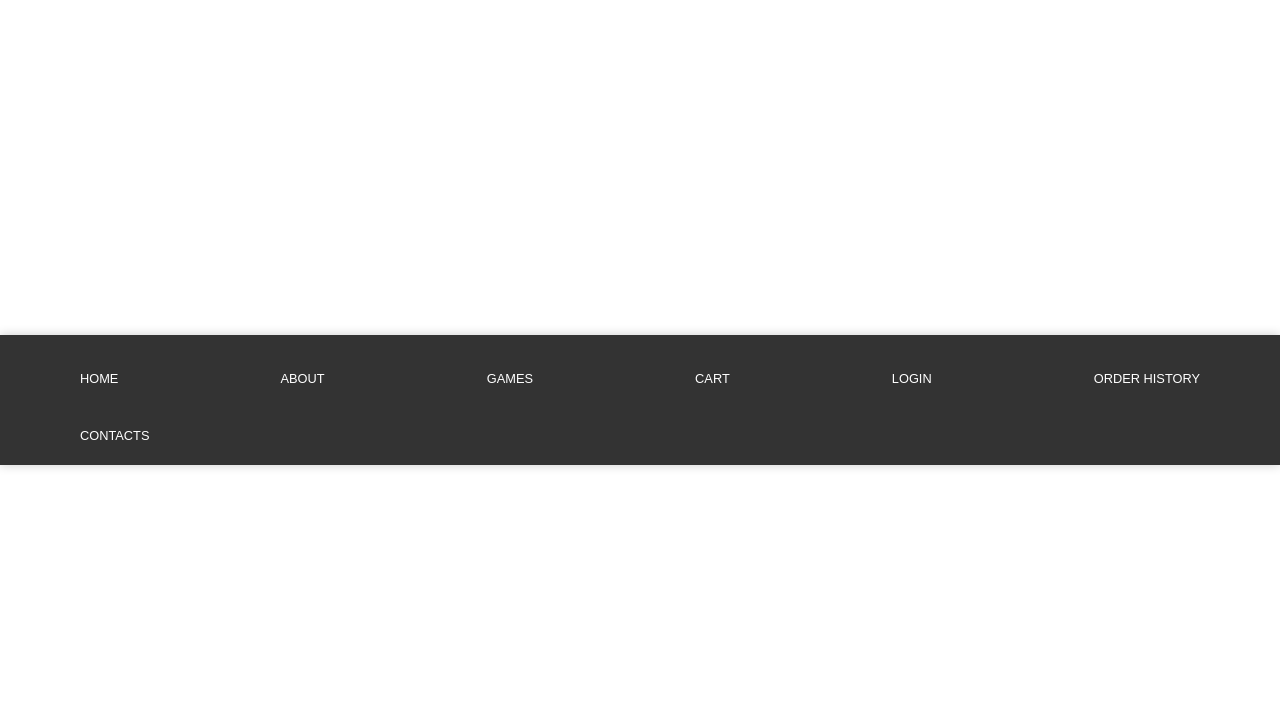
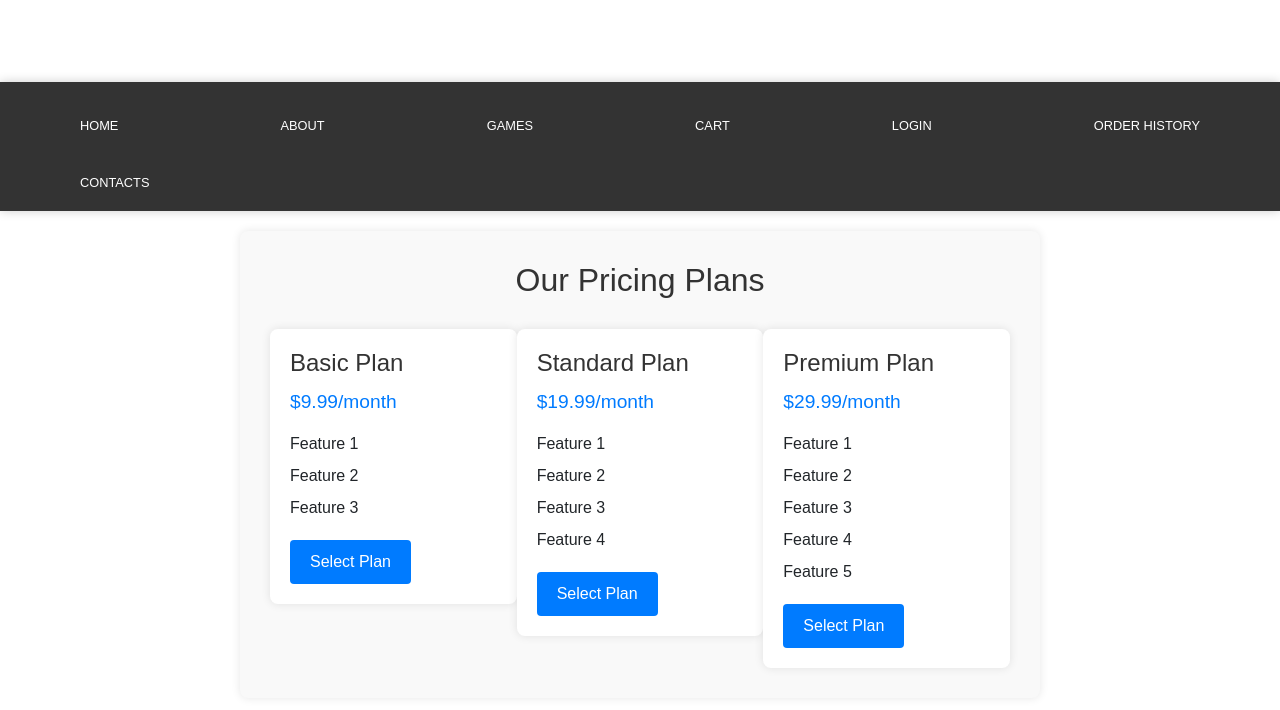
Before and after one commit to deerrickkorir/Phaese-4-Group-project, a React (Vite) app in the folder frontend/: page /cart in a window 1280 px wide. Shown: the top 710 px of the page. Built offline with nearby package versions, Linux system fonts and the light colour scheme.

Commit message:
page-game

```diff
--- a/frontend/src/App.jsx
+++ b/frontend/src/App.jsx
@@ -8,6 +8,7 @@ import Login from './components/Login';
 import OrderHistory from './components/OrderHistory';
 import AboutPage from './components/About';
 import 'bootstrap/dist/css/bootstrap.min.css';
+import Contact from './components/Contact';
 
 
 function App() {
@@ -18,7 +19,7 @@ function App() {
                 <Routes>
                     <Route path="/" element={<HomePage />} />
                     <Route path="/games" element={<GamePage />} />
-
+                    <Route path="/contacts" element={<Contact />} />
                     <Route path="/cart" element={<Cart />} />
                     <Route path="/login" element={<Login />} />
                     <Route path="/order-history" element={<OrderHistory />} />
--- a/frontend/src/components/Cart.jsx
+++ b/frontend/src/components/Cart.jsx
@@ -1,12 +1,47 @@
-import React from 'react'
-import Navbar from './NavBar'
+import React from 'react';
+import './cart.css';
 
 function Cart() {
-  return (
-    <div>
-
-    </div>
-  )
+    return (
+        <div className='pricing-container'>
+            <h2 className='pricing-title'>Our Pricing Plans</h2>
+            <div className="pricing-section">
+                <div className="pricing-card">
+                    <h3 className="plan-name">Basic Plan</h3>
+                    <p className="plan-price">$9.99/month</p>
+                    <ul className="plan-features">
+                        <li>Feature 1</li>
+                        <li>Feature 2</li>
+                        <li>Feature 3</li>
+                    </ul>
+                    <button className="select-plan-button">Select Plan</button>
+                </div>
+                <div className="pricing-card">
+                    <h3 className="plan-name">Standard Plan</h3>
+                    <p className="plan-price">$19.99/month</p>
+                    <ul className="plan-features">
+                        <li>Feature 1</li>
+                        <li>Feature 2</li>
+                        <li>Feature 3</li>
+                        <li>Feature 4</li>
+                    </ul>
+                    <button className="select-plan-button">Select Plan</button>
+                </div>
+                <div className="pricing-card">
+                    <h3 className="plan-name">Premium Plan</h3>
+                    <p className="plan-price">$29.99/month</p>
+                    <ul className="plan-features">
+                        <li>Feature 1</li>
+                        <li>Feature 2</li>
+                        <li>Feature 3</li>
+                        <li>Feature 4</li>
+                        <li>Feature 5</li>
+                    </ul>
+                    <button className="select-plan-button">Select Plan</button>
+                </div>
+            </div>
+        </div>
+    );
 }
 
-export default Cart
+export default Cart;
--- /dev/null
+++ b/frontend/src/components/Contact.css
@@ -0,0 +1,59 @@
+.contact-container {
+    background-color: #f0f0f0;
+    padding: 30px;
+    border-radius: 8px;
+    box-shadow: 0 0 10px rgba(0, 0, 0, 0.1);
+    text-align: center;
+    margin: 20px auto;
+    max-width: 800px;
+}
+
+.contact-title {
+    font-size: 2rem;
+    color: #333;
+    margin-bottom: 20px;
+}
+
+.contact-section {
+    display: flex;
+    justify-content: center;
+}
+
+.contact-form {
+    max-width: 600px;
+    text-align: left;
+}
+
+.form-group {
+    margin-bottom: 15px;
+}
+
+label {
+    display: block;
+    margin-bottom: 5px;
+}
+
+input[type="text"],
+input[type="email"],
+textarea {
+    width: 100%;
+    padding: 8px;
+    font-size: 1rem;
+    border: 1px solid #ccc;
+    border-radius: 4px;
+}
+
+.submit-button {
+    background-color: #007bff;
+    color: white;
+    border: none;
+    padding: 10px 20px;
+    font-size: 1rem;
+    border-radius: 4px;
+    cursor: pointer;
+    transition: background-color 0.3s ease;
+}
+
+.submit-button:hover {
+    background-color: #0056b3;
+}
--- /dev/null
+++ b/frontend/src/components/Contact.jsx
@@ -0,0 +1,29 @@
+import React from 'react';
+import './Contact.css';
+
+function Contact() {
+    return (
+        <div className='contact-container'>
+            <h2 className='contact-title'>Contact Us</h2>
+            <div className="contact-section">
+                <form className="contact-form">
+                    <div className="form-group">
+                        <label htmlFor="name">Name:</label>
+                        <input type="text" id="name" name="name" required />
+                    </div>
+                    <div className="form-group">
+                        <label htmlFor="email">Email:</label>
+                        <input type="email" id="email" name="email" required />
+                    </div>
+                    <div className="form-group">
+                        <label htmlFor="message">Message:</label>
+                        <textarea id="message" name="message" rows="4" required></textarea>
+                    </div>
+                    <button type="submit" className="submit-button">Send Message</button>
+                </form>
+            </div>
+        </div>
+    );
+}
+
+export default Contact;
--- a/frontend/src/components/GamePage.css
+++ b/frontend/src/components/GamePage.css
@@ -5,13 +5,13 @@
     font-family: sans-serif;
 }
 body{
-    background-color: #f0f0f0;
+    background-color: #f0f0f0
 }
 .card-container{
     display: flex;
     justify-content: center;
     flex-wrap: wrap;
-    margin-top: 100px;
+    margin-top: 0;
 }
 .card{
     width: 325px;
@@ -98,6 +98,7 @@ body{
   .content {
     display: flex;
     flex: 1; /* Take up remaining vertical space */
+    padding: 0;
   }
 
   /* Sidebar styling */
@@ -128,62 +129,9 @@ body{
     background-color: #ddd; /* Highlight on hover */
   }
 
-  /* Games section styling */
-  .games {
-    flex: 1; /* Take up remaining space */
-    display: flex;
-    flex-wrap: wrap;
-    gap: 20px;
-    padding: 20px;
-  }
-
-  .game-card {
-    width: 100%; /* Adjust as needed */
-    max-width: 300px; /* Maximum width of each game card */
-    background-color: #fff;
-    box-shadow: 0 4px 8px rgba(0, 0, 0, 0.1);
-    border-radius: 8px;
-    overflow: hidden;
-  }
-
-  .game-image {
-    width: 100%;
-    height: 200px; /* Adjust height as needed */
-    object-fit: cover;
-  }
-
-  .game-details {
-    padding: 16px;
-  }
-
-  .game-details h3 {
-    font-size: 18px;
-    margin-bottom: 8px;
-  }
-
-  .game-details p {
-    font-size: 14px;
-    color: #666;
-    line-height: 1.5;
-  }
-
-  .btn {
-    display: inline-block;
-    padding: 8px 16px;
-    background-color: #333;
-    color: #fff;
-    text-decoration: none;
-    border-radius: 4px;
-    margin-top: 8px;
-  }
-
-  .btn:hover {
-    background-color: #555;
-  }
-
-  h1{
+  .header-content {
+    color: rgb(115, 138, 138);
     text-align: center;
-    color: aqua;
     font-size: 28px;
     margin-bottom: 8px;
 }
--- a/frontend/src/components/GamePage.jsx
+++ b/frontend/src/components/GamePage.jsx
@@ -14,6 +14,7 @@ function GamePage() {
   const [shooters, setShooters] = useState([]);
   const [data, setData] = useState([]);
   const [filteredData, setFilteredData] = useState([]);
+  const [backgroundImage, setBackgroundImage] = useState("https://media.rawg.io/media/games/310/3106b0e012271c5ffb16497b070be739.jpg");
 
   useEffect(() => {
     fetchData()
@@ -73,21 +74,25 @@ function GamePage() {
         setData(actions);
         setCategory(category)
         setFilteredData(actions)
+        setBackgroundImage("https://media.rawg.io/media/games/310/3106b0e012271c5ffb16497b070be739.jpg");
         break;
       case 'Adventures':
         setData(adventures);
         setCategory(category)
         setFilteredData(adventures)
+        setBackgroundImage("https://media.rawg.io/media/games/daa/daaee07fcb40744d90cf8142f94a241f.jpg");
         break;
       case 'Racings':
         setData(racings);
         setCategory(category)
         setFilteredData(racings)
+        setBackgroundImage("https://media.rawg.io/media/games/082/082365507ff04d456c700157072d35db.jpg");
         break;
       case 'Shooters':
         setData(shooters);
         setCategory(category)
         setFilteredData(shooters)
+        setBackgroundImage("https://media.rawg.io/media/games/2ba/2bac0e87cf45e5b508f227d281c9252a.jpg");
         break;
       default:
         return; // Exit early if category doesn't match any case
@@ -104,7 +109,7 @@ function GamePage() {
     setFilteredData(filtered);
   };
 
-  return ( <div>
+  return ( <div className='game-page' style={{ backgroundImage: `url(${backgroundImage})` }}>
     <header className="navbar">
       <div className="logo-container">
         <img src={logo} alt="Logo" className="logo" />
@@ -126,16 +131,17 @@ function GamePage() {
           </ul>
         </aside>
     <div className='card-container'>
+
       {filteredData.map((item) => (
         <div className='card' key={item.id}>
           <img src={item.image} alt={item.name} />
           <div className='card-content'>
             <h3>{item.name}</h3>
             <p>
-              Lorem ipsum dolor sit amet consectetur adipisicing elit. Voluptatibus, dolorum.
+            {item.price}
             </p>
             <a href='' className='btn'>
-              {item.price}
+              Add to Cart
             </a>
           </div>
           </div>
--- /dev/null
+++ b/frontend/src/components/cart.css
@@ -0,0 +1,68 @@
+.pricing-container {
+    background-color: #f9f9f9;
+    padding: 30px;
+    border-radius: 8px;
+    box-shadow: 0 0 10px rgba(0, 0, 0, 0.1);
+    text-align: center;
+    margin: 20px auto;
+    max-width: 800px;
+}
+
+.pricing-title {
+    font-size: 2rem;
+    color: #333;
+    margin-bottom: 20px;
+}
+
+.pricing-section {
+    display: flex;
+    justify-content: space-around;
+    align-items: flex-start;
+    margin-top: 30px;
+}
+
+.pricing-card {
+    background-color: #fff;
+    padding: 20px;
+    border-radius: 8px;
+    box-shadow: 0 0 10px rgba(0, 0, 0, 0.1);
+    width: 250px;
+    text-align: left;
+}
+
+.plan-name {
+    font-size: 1.5rem;
+    color: #333;
+    margin-bottom: 10px;
+}
+
+.plan-price {
+    font-size: 1.2rem;
+    color: #007bff;
+    margin-bottom: 15px;
+}
+
+.plan-features {
+    list-style-type: none;
+    padding: 0;
+    margin-bottom: 20px;
+}
+
+.plan-features li {
+    margin-bottom: 8px;
+}
+
+.select-plan-button {
+    background-color: #007bff;
+    color: white;
+    border: none;
+    padding: 10px 20px;
+    font-size: 1rem;
+    border-radius: 4px;
+    cursor: pointer;
+    transition: background-color 0.3s ease;
+}
+
+.select-plan-button:hover {
+    background-color: #0056b3;
+}
```
